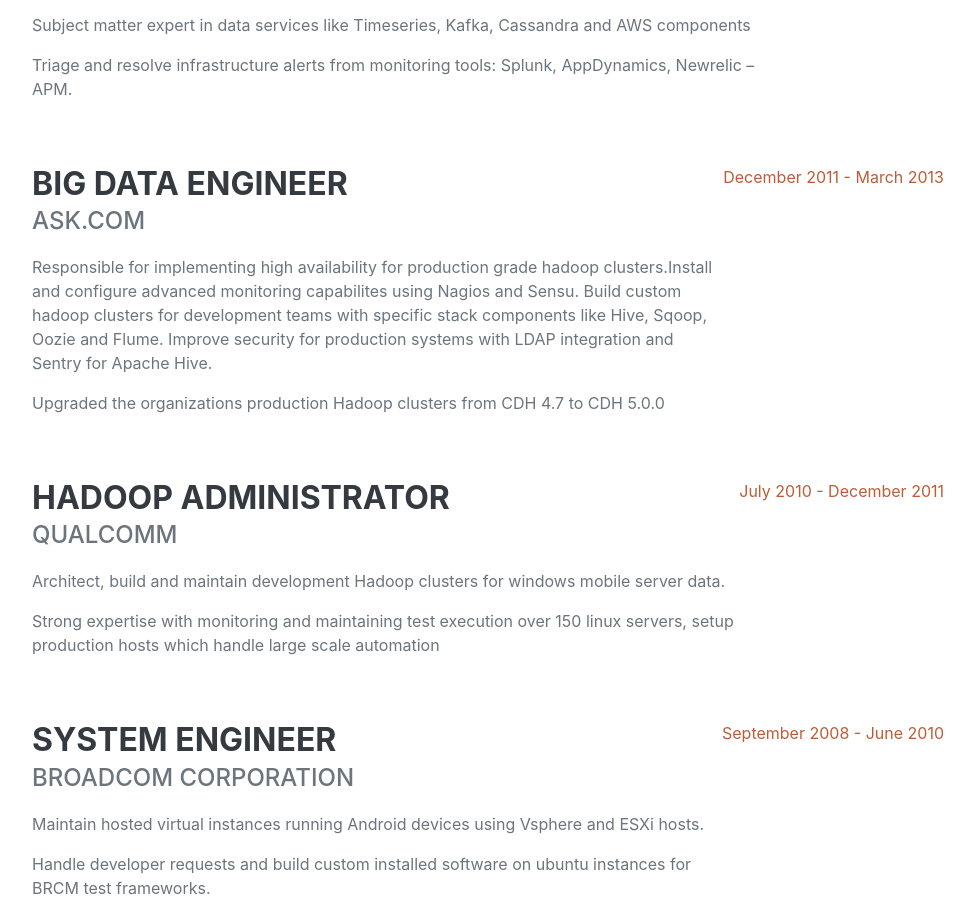
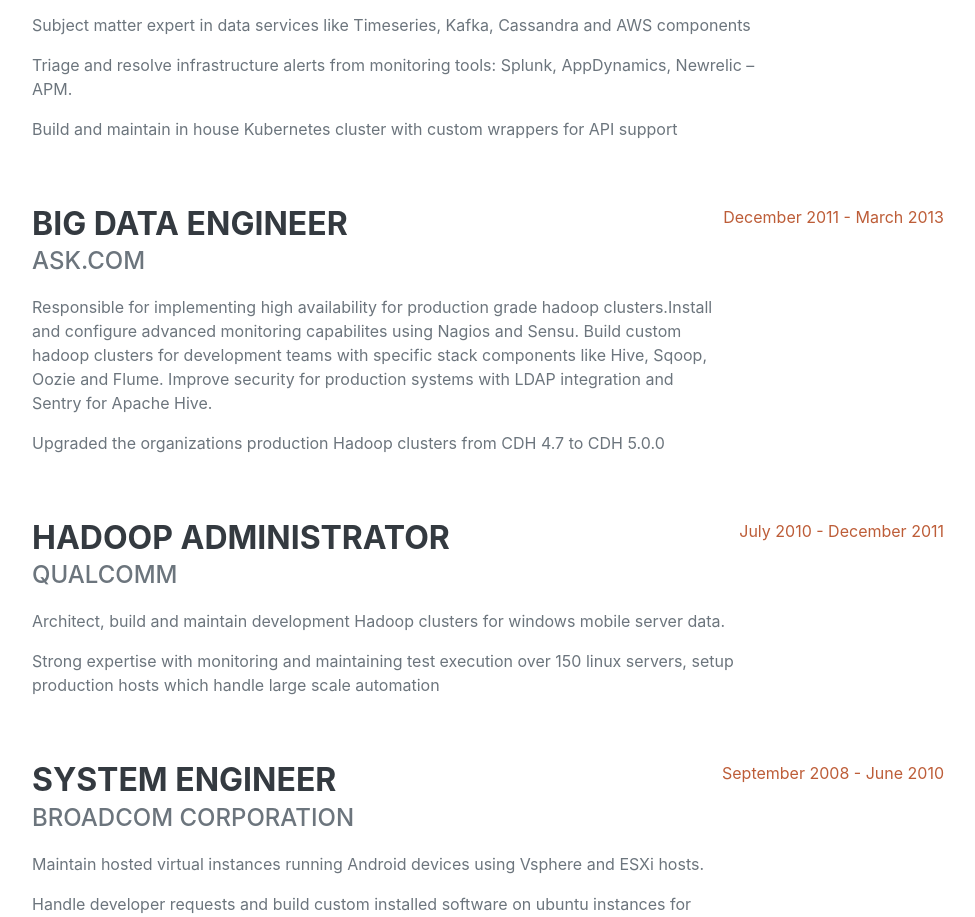
Before and after one commit to adityalolla/DigitalNomad, a plain HTML site: page Public/index.html in a window 1280 px wide. Shown: the part 1186-2103 px from the top of the page, without its empty margins (288-1263 px from the left). Drawn offline with nearby package versions, Linux system fonts and the light colour scheme; a web font is replaced by a local one.

Commit message:
Added description to GE

```diff
--- a/Public/index.html
+++ b/Public/index.html
@@ -66,6 +66,7 @@
                             <p>Part of the GE Digital Public Cloud reliability team focusing on AWS Cloud Operations and providing infrastructure and application support to critical business components.Bringing to the table a customer centric approach to problem solving, incident and ticket handling and participate in on-call rotation to ensure system health.</p>
                             <p>Subject matter expert in data services like Timeseries, Kafka, Cassandra and AWS components</p>
                             <p>Triage and resolve infrastructure alerts from monitoring tools: Splunk, AppDynamics, Newrelic – APM.</p>
+                            <p>Build and maintain in house Kubernetes cluster with custom wrappers for API support</p>
                         </div>
                         <div class="flex-shrink-0"><span class="text-primary">June 2017 - Present</span></div>
                     </div>
```
